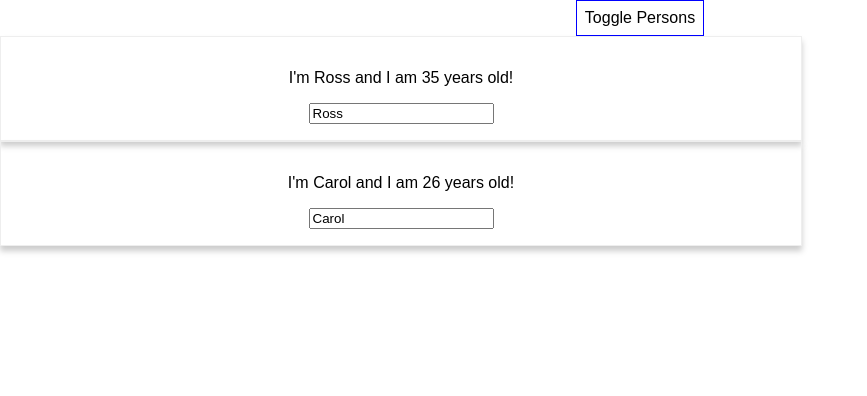
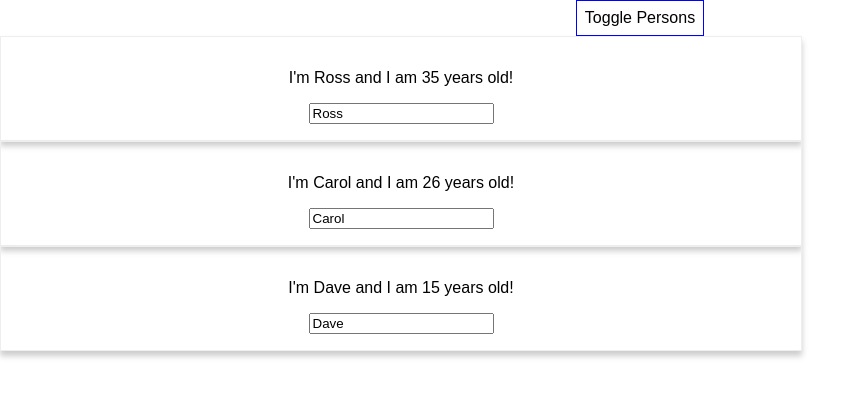
Before and after one commit to rossmawd/burger-creator, a React (Create React App) app: page / in a window 1280 px wide. Both pictures are taken after a click on the button "Toggle Persons". Shown: the top 396 px of the page, without its empty margins (0-867 px from the left). Built offline with nearby package versions, Linux system fonts and the light colour scheme.

Commit message:
viewing .map as way to 'convert' an array into JSX

```diff
--- a/src/App.js
+++ b/src/App.js
@@ -6,7 +6,8 @@ class App extends React.Component {
   state = {
     persons: [
       { name: "Ross", age: 35 },
-      { name: "Carol", age: 26 }
+      { name: "Carol", age: 26 },
+      { name: "Dave", age: 15 }
     ],
     showPersons: false
   }
@@ -47,13 +48,15 @@ class App extends React.Component {
     if (this.state.showPersons) {
       persons = (
         <div>
-        <Person
-          {...this.state.persons[0]}
-          changed={this.nameChangedHandler} />
-        <Person
-          {...this.state.persons[1]}
-          click={this.switchNameHandler.bind(this, "rimmer")}
-        />
+{this.state.persons.map(person => {
+  return <Person
+  {...person}
+  changed={this.nameChangedHandler}
+  click={this.switchNameHandler.bind(this, "rimmer")}
+  />
+
+})}
+
       </div>
       );
     }
```
